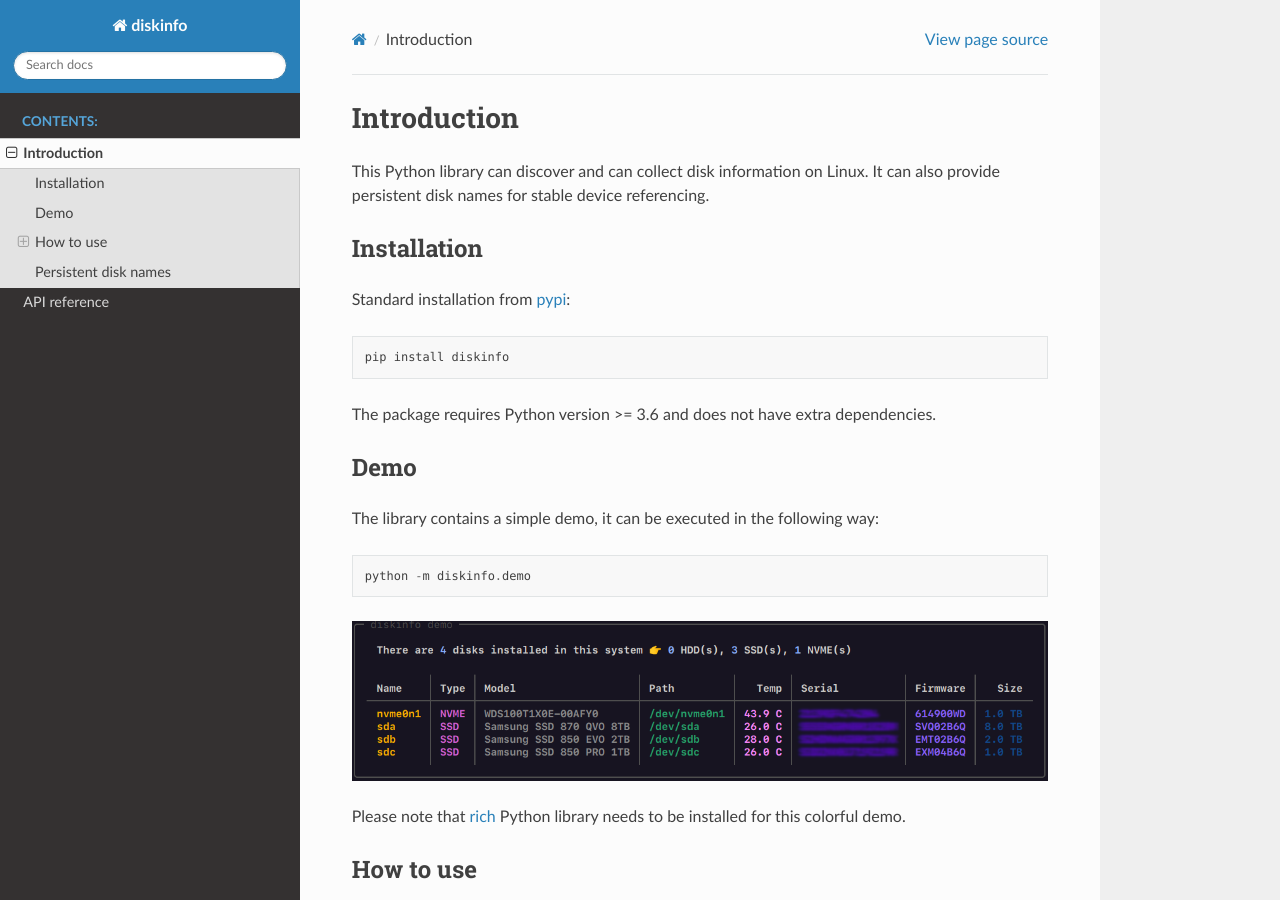
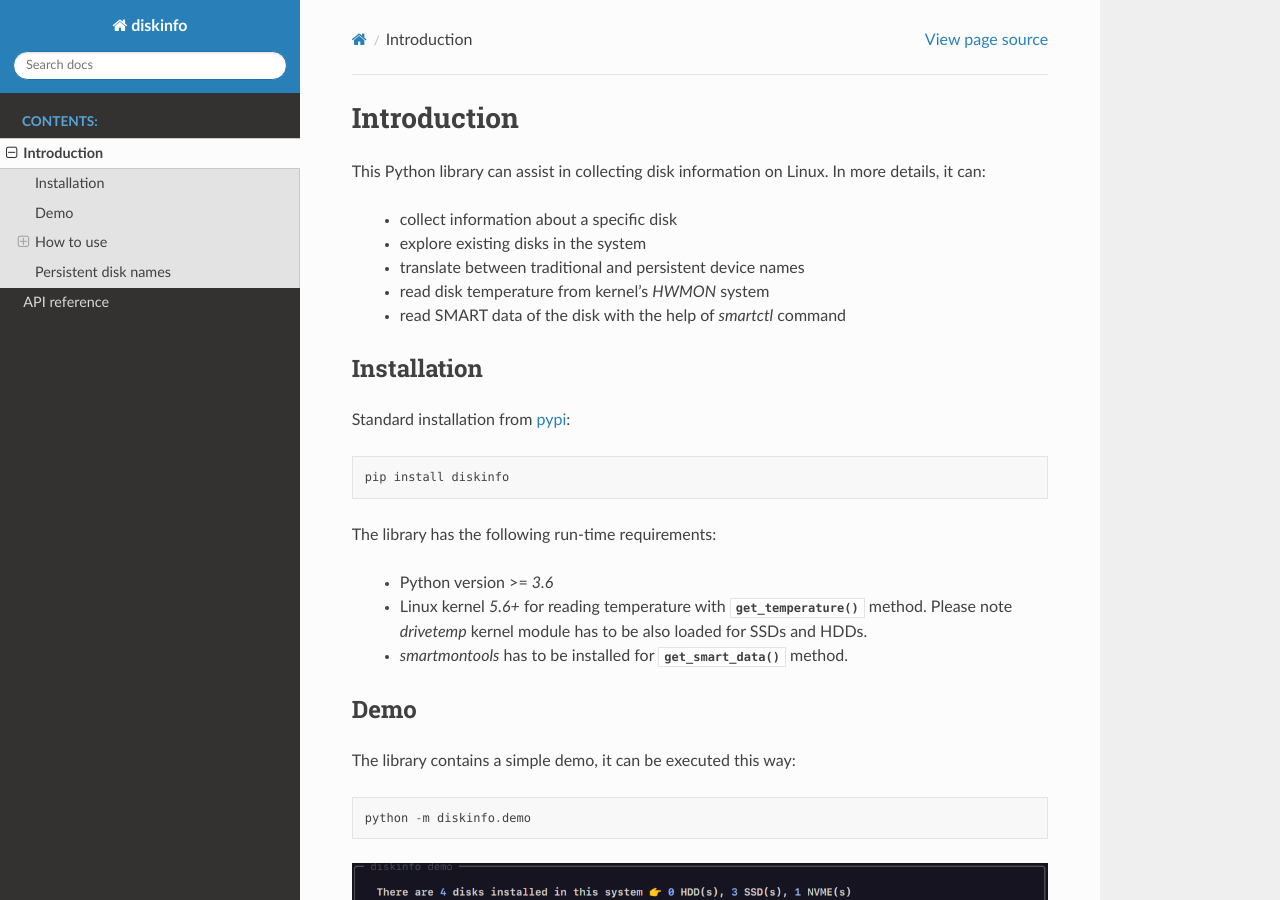
Before and after one commit to petersulyok/diskinfo, a Sphinx documentation site: the page built from docs/source/intro.rst, in a window 1280 px wide and 900 px high. Built offline with Sphinx 7.4.7 and the Read the Docs theme 2.0.0, drawn with Linux system fonts in a browser that asks for light colours.

Commit message:
API docummentation updated for `get_smart_data()` and refactored.

```diff
--- a/docs/source/api.rst
+++ b/docs/source/api.rst
@@ -5,4 +5,8 @@
 .. toctree::
 
     disk.rst
+    disktype.rst
+    disksmart.rst
+    smartattr.rst
+    nvmeattr.rst
     diskinfo.rst
--- a/docs/source/disk.rst
+++ b/docs/source/disk.rst
@@ -4,8 +4,3 @@
 --------------
 .. autoclass:: Disk
     :members:
-
-``DiskType`` class
-------------------
-.. autoclass:: DiskType
-    :members:
--- /dev/null
+++ b/docs/source/disksmart.rst
@@ -0,0 +1,6 @@
+.. py:currentmodule:: diskinfo
+
+``DiskSmartData`` class
+-----------------------
+.. autoclass:: DiskSmartData
+    :members:
--- /dev/null
+++ b/docs/source/disktype.rst
@@ -0,0 +1,6 @@
+.. py:currentmodule:: diskinfo
+
+``DiskType`` class
+------------------
+.. autoclass:: DiskType
+    :members:
--- a/docs/source/intro.rst
+++ b/docs/source/intro.rst
@@ -1,7 +1,12 @@
 Introduction
 ============
-This Python library can discover and can collect disk information on Linux. It can also provide persistent disk names
-for stable device referencing.
+This Python library can assist in collecting disk information on Linux. In more details, it can:
+
+    - collect information about a specific disk
+    - explore existing disks in the system
+    - translate between traditional and persistent device names
+    - read disk temperature from kernel's `HWMON` system
+    - read SMART data of the disk with the help of `smartctl` command
 
 Installation
 ------------
@@ -9,11 +14,16 @@
 
     pip install diskinfo
 
-The package requires Python version >= 3.6 and does not have extra dependencies.
+The library has the following run-time requirements:
+
+    - Python version >= `3.6`
+    - Linux kernel `5.6+` for reading temperature with :meth:`~diskinfo.Disk.get_temperature()` method. Please note
+      `drivetemp` kernel module has to be also loaded for SSDs and HDDs.
+    - `smartmontools` has to be installed for :meth:`~diskinfo.Disk.get_smart_data()` method.
 
 Demo
 ----
-The library contains a simple demo, it can be executed in the following way::
+The library contains a simple demo, it can be executed this way::
 
      python -m diskinfo.demo
 
--- /dev/null
+++ b/docs/source/nvmeattr.rst
@@ -0,0 +1,6 @@
+.. py:currentmodule:: diskinfo
+
+``NvmeAttributes`` class
+------------------------
+.. autoclass:: NvmeAttributes
+    :members:
--- /dev/null
+++ b/docs/source/smartattr.rst
@@ -0,0 +1,6 @@
+.. py:currentmodule:: diskinfo
+
+``SmartAttribute`` class
+------------------------
+.. autoclass:: SmartAttribute
+    :members:
```
